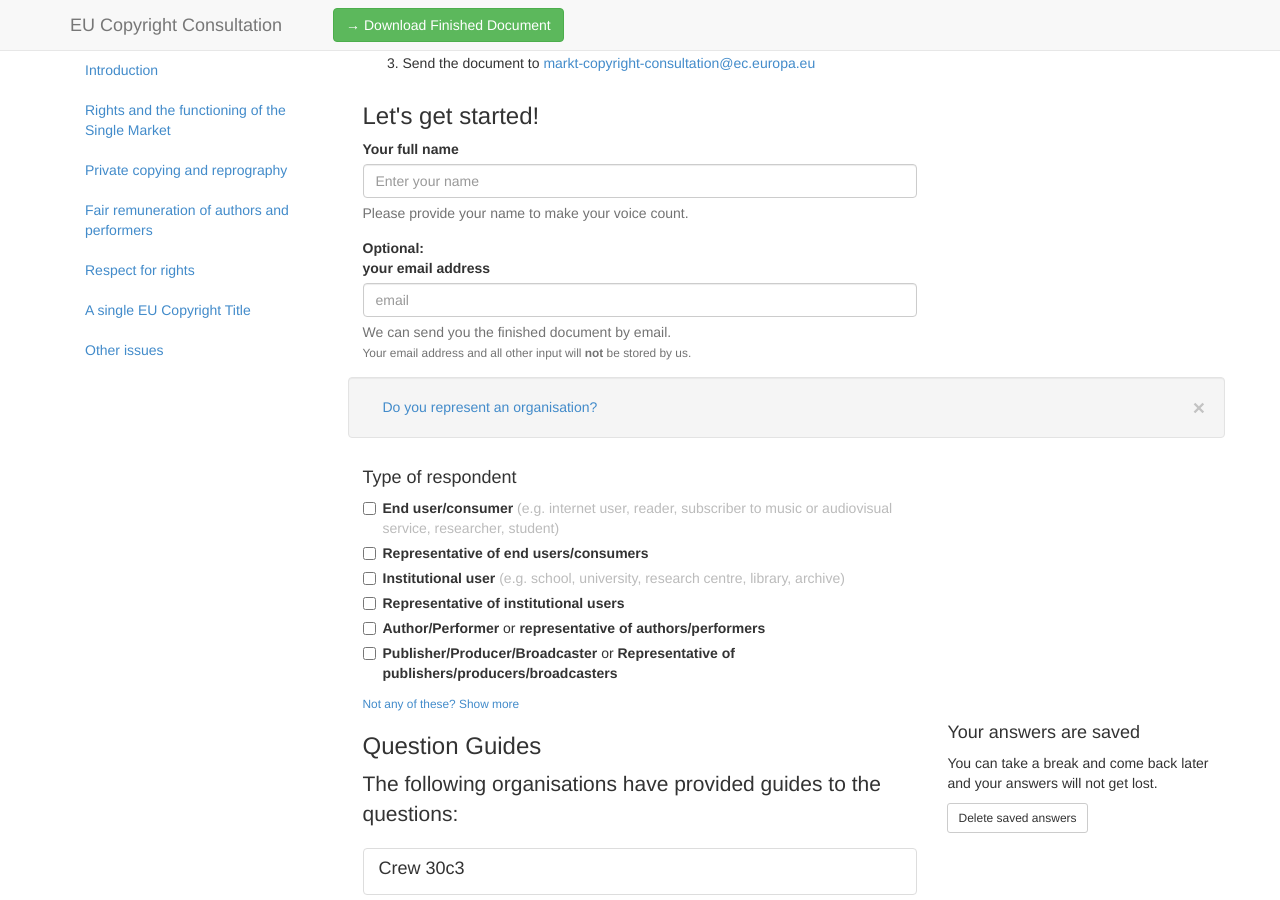
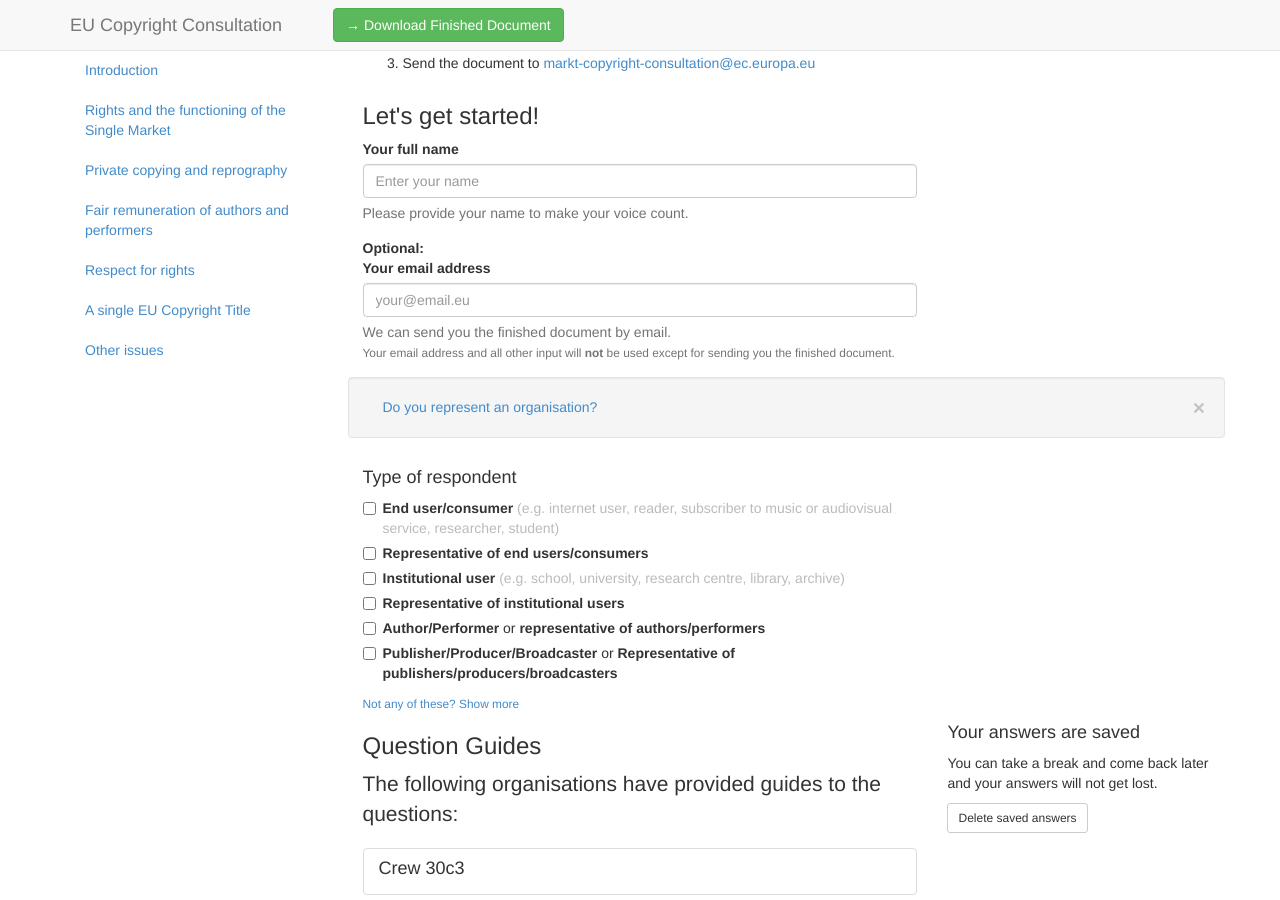
Before and after one commit to okfde/eucopyright, a Jekyll site: the page built from en/index.html, in a window 1280 px wide and 900 px high, scrolled down 498 px. Built offline with Jekyll 4.4.1, drawn with Linux system fonts in a browser that asks for light colours; comment, search, counter and statistics services are not loaded.

Commit message:
Extract email/name inputs into include

```diff
--- /dev/null
+++ b/_includes/en/email_name.html
@@ -0,0 +1,16 @@
+<div class="form-group">
+  <label for="name">Your full name</label>
+  <input type="text" class="form-control save" name="name" id="name" placeholder="Enter your name">
+  <p class="help-block">
+    Please provide your name to make your voice count.
+  </p>
+</div>
+<div class="form-group">
+  <label for="email"><span class="hidden-xs hidden-sm">Optional: </span>Your email address</label>
+  <input type="email" class="form-control save" name="email" placeholder="your@email.eu">
+  <p class="help-block">
+    <strong class="visible-xs visible-sm">The finished document will be sent to your email address.</strong>
+    <span class="hidden-xs hidden-sm">We can send you the finished document by email.</span>
+    <small>Your email address and all other input will <strong>not</strong> be used except for sending you the finished document.</small>
+  </p>
+</div>
--- a/_includes/en/intro.html
+++ b/_includes/en/intro.html
@@ -22,22 +22,7 @@
   <div class="row">
     <div class="col-lg-8 col-md-8">
       <h3>Let's get started!</h3>
-      <div class="form-group">
-        <label for="name">Your full name</label>
-        <input type="text" class="form-control save" name="name" id="name" placeholder="Enter your name">
-        <p class="help-block">
-          Please provide your name to make your voice count.
-        </p>
-      </div>
-      <div class="form-group">
-        <label for="email"><span class="hidden-xs hidden-sm">Optional: </span>your email address</label>
-        <input type="email" class="form-control save" name="email" placeholder="email">
-        <p class="help-block">
-          <strong class="visible-xs visible-sm">The finished document will be sent to your email address.</strong>
-          <span class="hidden-xs hidden-sm">We can send you the finished document by email.</span>
-          <small>Your email address and all other input will <strong>not</strong> be stored by us.</small>
-        </p>
-      </div>
+      {% include en/email_name.html %}
     </div>
     <div class="col-lg-4 col-md-4">
 
```
Also changed, not shown: _includes/de/email_name.html (added, +16 -0 lines), _includes/de/intro.html (+1 -16 lines).
